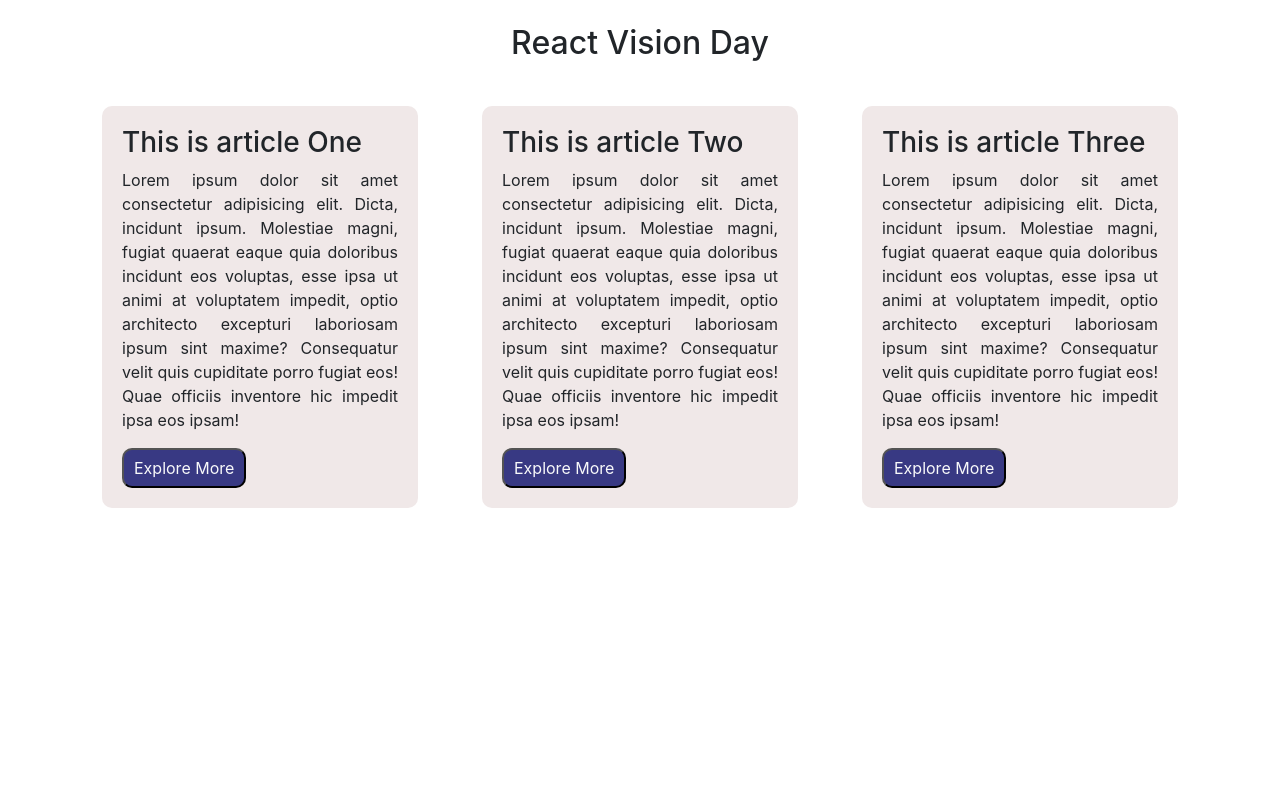
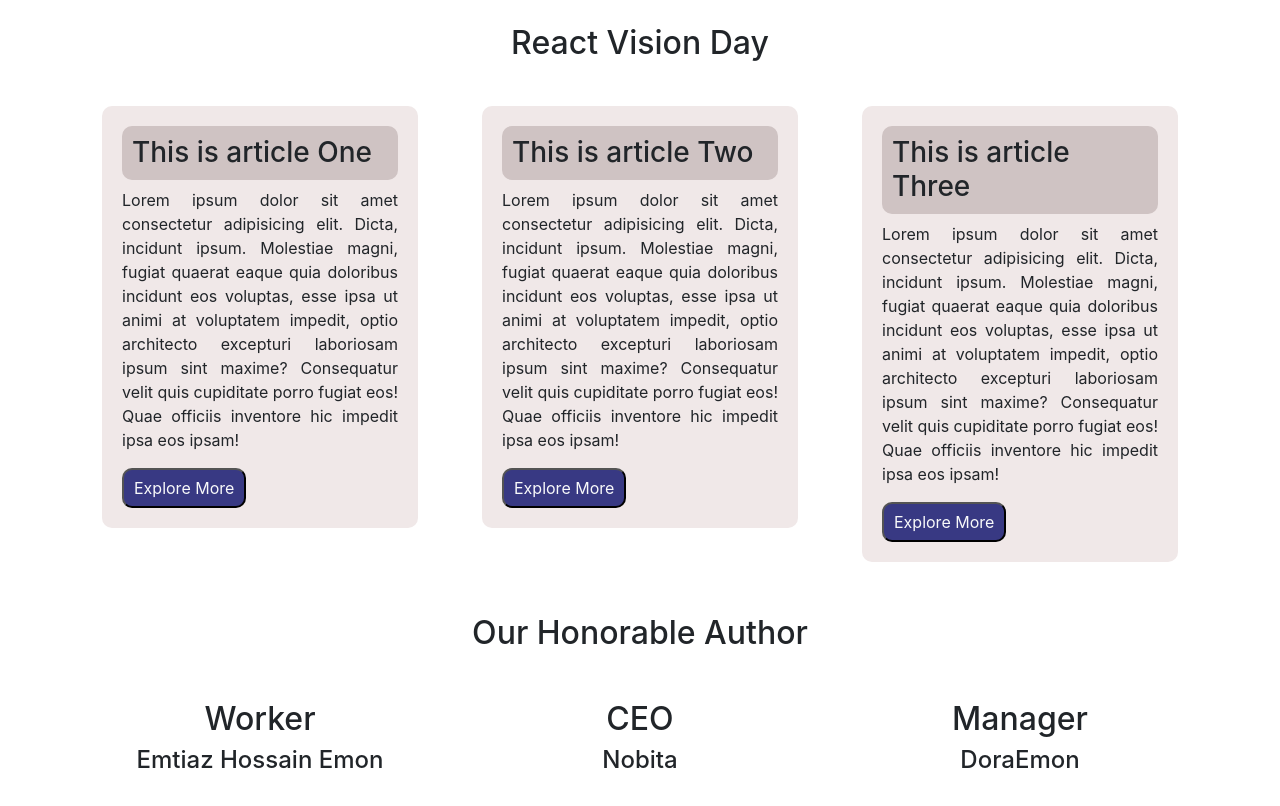
Before and after one commit to EmtiazHossainE2/milestone-8-react, a React (Create React App) app in the folder react-vision/: page / in a window 1280 px wide. Shown: the top 806 px of the page. Built offline with nearby package versions, Linux system fonts and the light colour scheme.

Commit message:
blog component done

```diff
--- a/react-vision/src/App.js
+++ b/react-vision/src/App.js
@@ -1,6 +1,7 @@
 import React from 'react';
 import './App.css'
 import Article from './components/Article/Article';
+import Blog from './components/Blog/Blog';
 
 /*
     ১. তুমি create react app দিয়ে রিএক্ট এর প্রজেক্ট বানাতে পারো কিনা
@@ -11,6 +12,11 @@ import Article from './components/Article/Article';
 
     ৫. article ট্যাগ এর মধ্যে একটা প্যারাগ্রাফ ট্যাগ যোগ করো। তারপর inline স্টাইল সেখানে যোগ করো।
 
+    ৬. ব্লগ নামক একটা কম্পোনেন্ট বানাও
+
+    ৭. সেই ব্লগ কম্পোনেন্ট দিয়ে মিনিমাম তিনটা কম্পোনেন্ট বানাবে।
+
+    ৮. প্রত্যেকটা কম্পোনেন্ট এ heading এবং author নামে দুইটা প্রপার্টি সেন্ড করবে। এবং সেই প্রপার্টিগুলো দেখাবে।
 
 
 
@@ -20,6 +26,8 @@ const App = () => {
         <div >
             <h2 className='text-center my-4'>React Vision Day </h2>
             <Article></Article>
+            <br />
+            <Blog></Blog>
         </div>
     );
 };
--- a/react-vision/src/components/Article/Article.js
+++ b/react-vision/src/components/Article/Article.js
@@ -2,6 +2,11 @@ import React from 'react';
 import './Article.css'
 
 const ArticleNum = ['One', 'Two', 'Three', 'Four', 'Five']
+const HeadingStyle = {
+    backgroundColor: '#cfc3c3',
+    padding: '10px',
+    borderRadius: '10px'
+}
 const Article = () => {
     return (
         <div>
@@ -9,21 +14,21 @@ const Article = () => {
                 <div className="row">
                     <div className="col-md-4">
                         <article className='blog'>
-                            <h3>This is article {ArticleNum[0]}</h3>
+                            <h3 style={HeadingStyle}>This is article {ArticleNum[0]}</h3>
                             <p className='text-justify'>Lorem ipsum dolor sit amet consectetur adipisicing elit. Dicta, incidunt ipsum. Molestiae magni, fugiat quaerat eaque quia doloribus incidunt eos voluptas, esse ipsa ut animi at voluptatem impedit, optio architecto excepturi laboriosam ipsum sint maxime? Consequatur velit quis cupiditate porro fugiat eos! Quae officiis inventore hic impedit ipsa eos ipsam!</p>
                             <button className=" btn-style"> <a href="http://google.com" target="_blank" rel="noopener noreferrer" className='text-light text-decoration-none'>Explore More</a></button>
                         </article>
                     </div>
                     <div className="col-md-4">
                         <article className='blog'>
-                            <h3>This is article {ArticleNum[1]}</h3>
+                            <h3 style={HeadingStyle}>This is article {ArticleNum[1]}</h3>
                             <p className='text-justify'>Lorem ipsum dolor sit amet consectetur adipisicing elit. Dicta, incidunt ipsum. Molestiae magni, fugiat quaerat eaque quia doloribus incidunt eos voluptas, esse ipsa ut animi at voluptatem impedit, optio architecto excepturi laboriosam ipsum sint maxime? Consequatur velit quis cupiditate porro fugiat eos! Quae officiis inventore hic impedit ipsa eos ipsam!</p>
                             <button className=" btn-style"> <a href="http://google.com" target="_blank" rel="noopener noreferrer" className='text-light text-decoration-none'>Explore More</a></button>
                         </article>
                     </div>
                     <div className="col-md-4">
                         <article className='blog'>
-                            <h3>This is article {ArticleNum[2]}</h3>
+                            <h3 style={HeadingStyle}>This is article {ArticleNum[2]}</h3>
                             <p className='text-justify'>Lorem ipsum dolor sit amet consectetur adipisicing elit. Dicta, incidunt ipsum. Molestiae magni, fugiat quaerat eaque quia doloribus incidunt eos voluptas, esse ipsa ut animi at voluptatem impedit, optio architecto excepturi laboriosam ipsum sint maxime? Consequatur velit quis cupiditate porro fugiat eos! Quae officiis inventore hic impedit ipsa eos ipsam!</p>
                             <button className=" btn-style"> <a href="http://google.com" target="_blank" rel="noopener noreferrer" className='text-light text-decoration-none'>Explore More</a></button>
                         </article>
--- /dev/null
+++ b/react-vision/src/components/Blog/Author1/Author1.js
@@ -0,0 +1,14 @@
+import React from 'react';
+
+const Author1 = () => {
+    return (
+        <div>
+            <div>
+                <h2>Worker</h2>
+                <h4>Emtiaz Hossain Emon</h4>
+            </div>
+        </div>
+    );
+};
+
+export default Author1;
--- /dev/null
+++ b/react-vision/src/components/Blog/Author2/Author2.js
@@ -0,0 +1,14 @@
+import React from 'react';
+
+const Author2 = () => {
+    return (
+        <div>
+            <div>
+                <h2>CEO</h2>
+                <h4>Nobita</h4>
+            </div>
+        </div>
+    );
+};
+
+export default Author2;
--- /dev/null
+++ b/react-vision/src/components/Blog/Author3/Author3.js
@@ -0,0 +1,14 @@
+import React from 'react';
+
+const Author3 = () => {
+    return (
+        <div>
+            <div>
+                <h2>Manager</h2>
+                <h4>DoraEmon</h4>
+            </div>
+        </div>
+    );
+};
+
+export default Author3;
--- /dev/null
+++ b/react-vision/src/components/Blog/Blog.js
@@ -0,0 +1,27 @@
+import React from 'react';
+import Author1 from './Author1/Author1';
+import Author2 from './Author2/Author2';
+import Author3 from './Author3/Author3';
+
+const Blog = () => {
+    return (
+        <div>
+            <h2 className='text-center mt-2 mb-5'>Our Honorable Author </h2>
+            <div className="container">
+                <div className="row text-center my-5">
+                    <div className="col-md-4">
+                        <Author1></Author1>
+                    </div>
+                    <div className="col-md-4">
+                        <Author2></Author2>
+                    </div>
+                    <div className="col-md-4">
+                        <Author3></Author3>
+                    </div>
+                </div>
+            </div>
+        </div>
+    );
+};
+
+export default Blog;
```
Also changed, not shown: react-vision/src/components/Blog/Blog.css (added).
